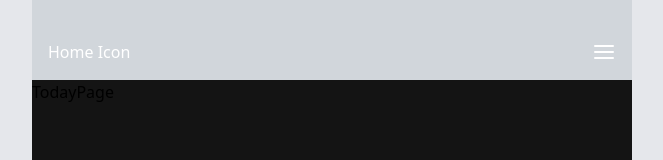
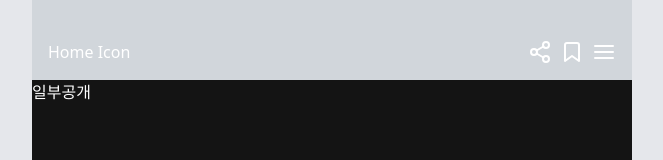
Before and after one commit to dajung-y/Artbite-Frontend, a React (Vite) app: page /today in a window 1280 px wide. Shown: the top 160 px of the page, without its empty margins (308-971 px from the left). Built offline with nearby package versions, Linux system fonts and the light colour scheme.

Commit message:
feat: 사이드바 구현

```diff
--- a/src/components/today/FullContent.tsx
+++ b/src/components/today/FullContent.tsx
@@ -0,0 +1,10 @@
+
+export default function FullContent() {
+  return (
+    <div>
+      <p className="text-white">
+        전문
+      </p>
+    </div>
+  )
+}
--- a/src/components/today/PreviewContent.tsx
+++ b/src/components/today/PreviewContent.tsx
@@ -0,0 +1,10 @@
+
+export default function PreviewContent() {
+  return (
+    <div>
+      <p className="text-white">
+        일부공개
+      </p>
+    </div>
+  )
+}
--- a/src/layouts/Header.tsx
+++ b/src/layouts/Header.tsx
@@ -1,39 +1,61 @@
+// src/layouts/Header.tsx
+
 import clsx from "clsx";
 import type React from "react";
 import { FiMenu } from "react-icons/fi";
-import { useNavigate } from "react-router-dom";
+import { FiBookmark } from "react-icons/fi";
+import { FiShare2 } from "react-icons/fi";
+import { useLocation, useNavigate } from "react-router-dom";
 
 interface HeaderProps {
   className?: string;
+  onMenuClick?: () => void;
 }
 
-const Header: React.FC<HeaderProps> = () => {
+const Header: React.FC<HeaderProps> = ({ onMenuClick }) => {
   const navigate = useNavigate();
+  const location = useLocation();
 
-  // 임시
-  const handleLogo = () => {
-    navigate('/');
-  }
+  const showMoreIcons = location.pathname === '/today';
 
-  const handleSideBar = () => {
-    console.log("사이드바 나옴");
+  // 공유 버튼
+  const handleShare = () => {
+    console.log("공유 버튼 클릭");
+  };
+
+  // 북마크 버튼
+  const handleBookmark = () => {
+    console.log("북마크 버튼 클릭");
   };
 
   return (
     <header
       className={clsx(
-        "fixd top-0 left-0 w-full z-30 px-4 pt-10 pb-4 inline-flex justify-between items-end bg-primary"
+        "sticky top-0 left-0 w-full z-30 px-4 pt-10 pb-4 inline-flex justify-between items-end bg-primary"
       )}
     >
-      {/* 왼쪽 - 홈 아이콘 */}
+      {/* 왼쪽 : 홈 아이콘 */}
       <div className="text-white text-base font-medium"
-           onClick={handleLogo}>
+           onClick={() => navigate('/')}>
         Home Icon
       </div>
-      {/* 오른쪽 - 메뉴 버튼 */}
-      <div className="w-6 h-6">
-        <FiMenu className="w-full h-full text-white"
-                onClick={handleSideBar} />
+
+      {/* 오른쪽 : 아이콘 */}
+      <div className="flex items-center gap-2">
+        { showMoreIcons && (
+          <>
+            <FiShare2
+              className="w-6 h-6 text-white"
+              onClick={handleShare} />
+            <FiBookmark
+              className="w-6 h-6 text-white"
+              onClick={handleBookmark} />
+          </>
+        )}
+
+        <FiMenu
+          className="w-6 h-6 text-white"
+          onClick={onMenuClick} />
       </div>
     </header>
   );
--- a/src/layouts/MobileLayout.tsx
+++ b/src/layouts/MobileLayout.tsx
@@ -3,6 +3,8 @@
 
 import type React from "react";
 import Header from "./Header";
+import { useState } from "react";
+import Sidebar from "./Sidebar";
 
 interface MobileLayoutProps {
   children: React.ReactNode;
@@ -10,15 +12,35 @@ interface MobileLayoutProps {
 
 
 const MobileLayout: React.FC<MobileLayoutProps> = ({ children }) => {
+
+  // 사이드바
+  const [isSidebarOpen, setIsSidebarOpen] = useState<boolean>(false);
+
   return (
     <div className="bg-gray-200 min-h-screen flex justify-center">
-      {/* 모바일 영역 흰색 */}
+      {/* 모바일 컨테이너 */}
       <div className="relative w-full max-w-[600px] min-h-screen bg-black flex flex-col">
-        <Header/>
+
+        {/* 헤더 */}
+        <Header
+          onMenuClick = {() => setIsSidebarOpen(true)}/>
+
         {/* 본문 페이지 */}
         <main className="relative flex-1 h-full">
           {children}
         </main>
+
+        {/* 오버레이 */}
+        {isSidebarOpen && (
+          <div
+            className="absolute inset-0 bg-black-100/50 z-40"
+            onClick={() => setIsSidebarOpen(false)} />
+        )}
+
+        {/* 사이드바 */}
+        <Sidebar
+          isOpen={isSidebarOpen}
+          onClose={() => setIsSidebarOpen(false)} />
       </div>
     </div>
    );
--- /dev/null
+++ b/src/layouts/Sidebar.tsx
@@ -0,0 +1,73 @@
+// src/layouts/Sidebar.tsx
+
+import type React from "react";
+import { FiX } from "react-icons/fi";
+import { Link } from "react-router-dom";
+
+interface SidebarProps {
+  isOpen: boolean;
+  onClose: () => void;
+}
+
+const menuItems = [
+  { label: '오늘노트', to: '/today' },
+  { label: '지난노트', to: '/' },
+  { label: '북마크', to: '/' },
+  { label: '멤버십', to: '/membership' },
+]
+
+const bottomItems = [
+  { label: '로그아웃' , onclick: () => console.log('로그아웃') },
+  { label: '이용약관' , onclick: () => console.log('이용약관') },
+]
+
+
+const Sidebar: React.FC<SidebarProps> = ({ isOpen, onClose }) => {
+  if(!isOpen){
+    return null;
+  }
+  return(
+    // 사이드바 전체 영역
+    <aside
+      className="
+        absolute top-0 right-0 bg-black text-white z-50
+        w-3/5 max-w-[400px] h-full
+        flex flex-col justify-between"
+      >
+
+      {/* 상단 : 닫기 + 메뉴 */}
+      <div className="flex flex-col gap-2">
+        {/* 닫기버튼 */}
+        <div className="flex justify-end px-4 pt-8 pb-4">
+          <FiX
+            className="w-6 h-6"
+            onClick={onClose} />
+        </div>
+        {/* 메뉴 */}
+        <nav className="flex flex-col">
+          {menuItems.map((i) => (
+            <Link
+              key={i.to}
+              to={i.to}
+              onClick={onClose}
+              className="self-stretch h-14 px-6 flex items-center" >
+              <span className="text-white text-2xl leading-9">
+                {i.label}
+              </span>
+            </Link>
+          ))}
+        </nav>
+      </div>
+      {/* 하단버튼 */}
+      <div className="self-stretch px-6 pb-8 flex justify-center items-center gap-6 opacity-50 text-base font-medium leading-6">
+        {bottomItems.map((btn) => (
+          <button key={btn.label} onClick={btn.onclick}>
+            {btn.label}
+          </button>
+        ))}
+      </div>
+    </aside>
+  )
+}
+
+export default Sidebar
--- a/src/pages/today/TodayPage.tsx
+++ b/src/pages/today/TodayPage.tsx
@@ -1,5 +1,14 @@
+import FullContent from "../../components/today/FullContent";
+import PreviewContent from "../../components/today/PreviewContent";
+import { useSubscriptionStore } from "../../stores/subscriptionStore"
+
 export default function TodayPage() {
+
+  const { isSubscribed } = useSubscriptionStore();
+
   return (
-    <div>TodayPage</div>
+    <div className="w-full h-full flex flex-col">
+      { isSubscribed ? <FullContent /> : <PreviewContent />}
+    </div>
   )
 }
```
